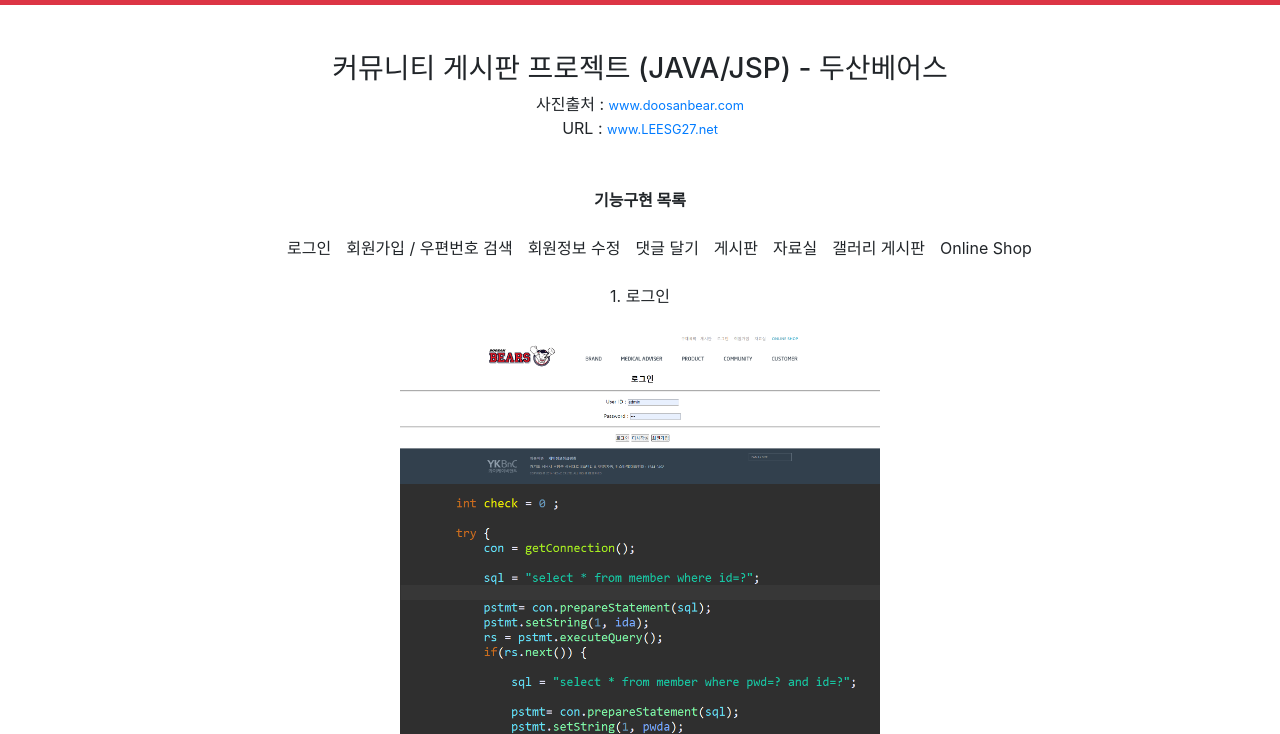
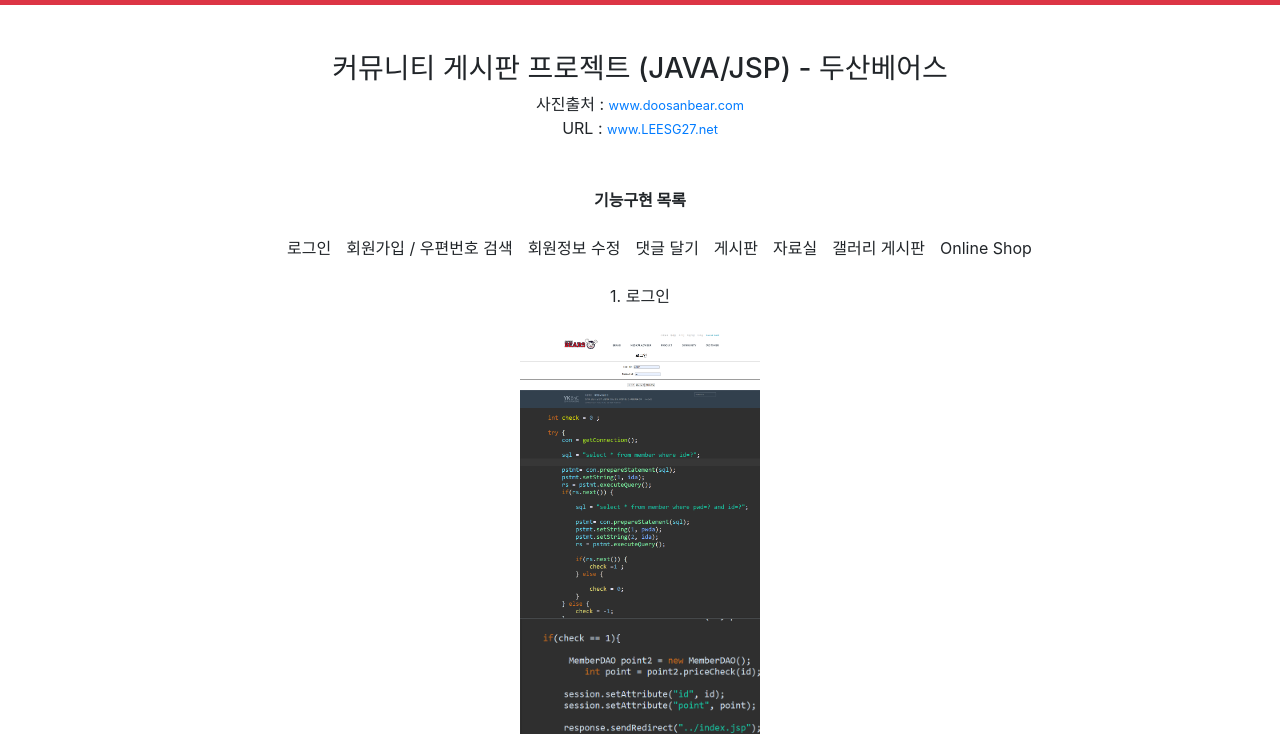
Before and after one commit to Earth-KOR/Profile, a plain HTML site: page PrivateProject.html in a window 1280 px wide. Shown: the part 51-785 px from the top of the page. Drawn offline with nearby package versions, Linux system fonts and the light colour scheme.

Commit message:
Update style.css

```diff
--- a/css/style.css
+++ b/css/style.css
@@ -3,4 +3,4 @@
 .h_util li {float: left; margin-left: 15px;}
 .h_util a {font-size: 8px; color: #989898;}
 
-img { width: 30em ; height: auto;}
+img { width: 15em ; height: auto;}
```
